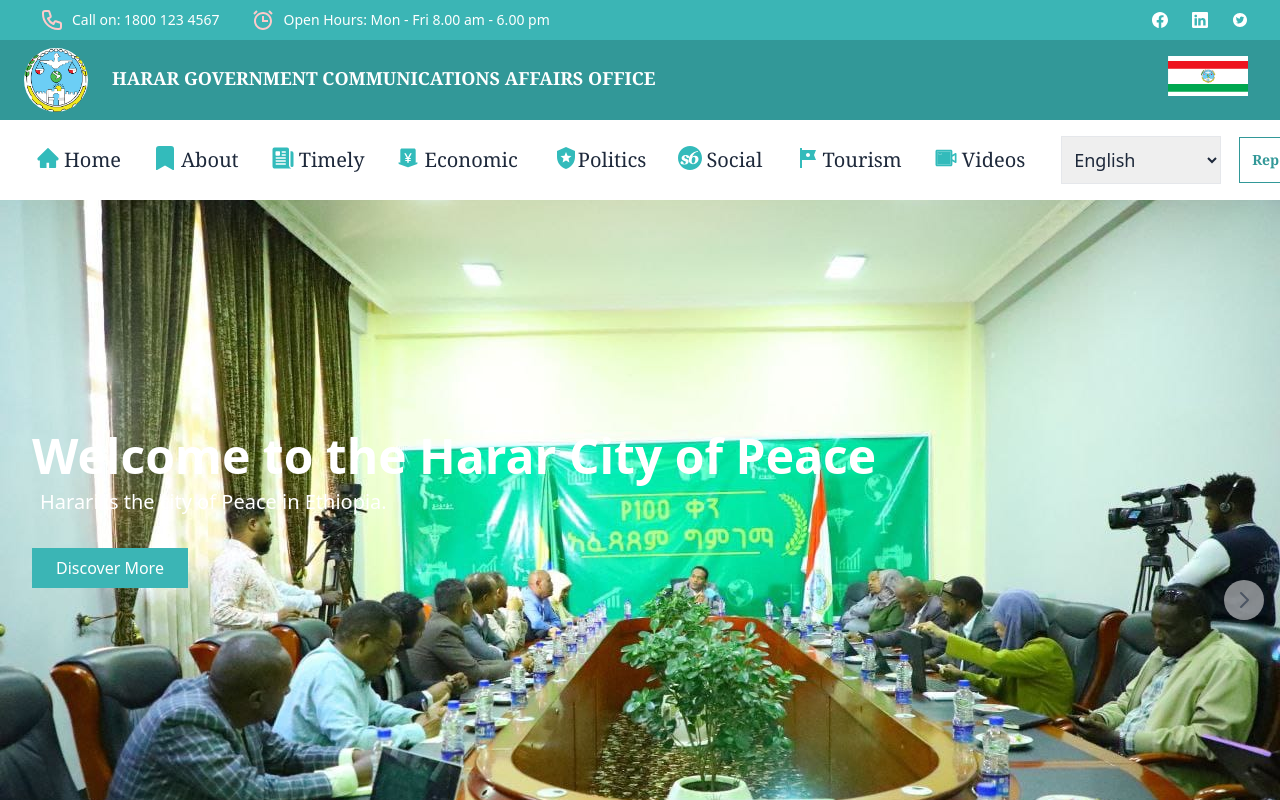
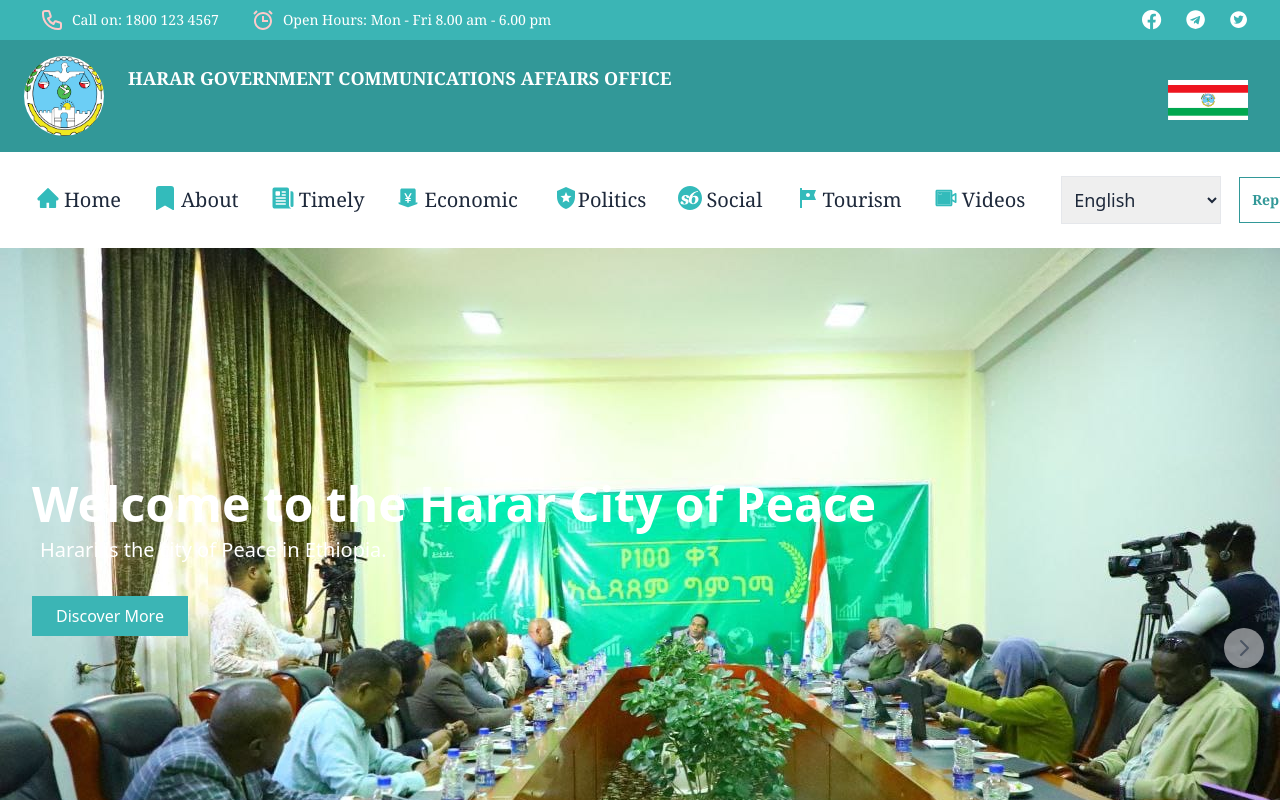
Before and after one commit to fufex3934/frontend, a React (Vite) app: page / in a window 1280 px wide. Shown: the top 800 px of the page. Built offline with nearby package versions, Linux system fonts and the light colour scheme.

Commit message:
Here We are Back

```diff
--- a/src/components/navbars/bottomnav/BottomNav.jsx
+++ b/src/components/navbars/bottomnav/BottomNav.jsx
@@ -34,7 +34,7 @@ const BottomNavbar = () => {
   return (
 
       <nav className={`navbar ${showNavbar ? 'fixed top-0 z-50 left-0 right-0 transition: all 300ms ease-in-out shadow-md' : ''} lg:block shadow-xl`}>
-      <div className="bg-white/100   p-4">
+      <div className="bg-white/100 py-6  p-4">
         <ul className="flex items-center">
           {!isOpen && (
             <div className="mr-2">
--- a/src/components/navbars/middleNav/MiddleNav.jsx
+++ b/src/components/navbars/middleNav/MiddleNav.jsx
@@ -1,23 +1,23 @@
 import React from 'react';
 const MiddleNav = () => {
   return (
-    <div className=' hidden md:hidden lg:flex bg-[#329898] h-20 relative'>
+    <div className=' hidden md:hidden lg:flex bg-[#329898] h-28 relative'>
                     <a href="/">
                     <img
-                      className="h-16 w-16  ml-6 mt-2 rounded-full"
+                      className="h-20 w-20  ml-6 mt-4 mb-4 rounded-full"
                       src="/harar.png"
                       alt="Logo"
                     />
                   </a>
 
                 <h1 className='uppercase ml-6 text-white
-                mt-6 font-semibold font-serif text-lg '>
+                mt-6 font-semibold font-serif text-lg mt-10'>
                     Harar Government Communications Affairs Office
                     </h1>
                    <div className='flex justify-evenly absolute right-8'>
                                     <a href="#">
                     <img
-                      className="h-32 md:h-10 w-72 md:w-20 ml-6 mt-4"
+                      className="h-32 md:h-10 w-72 md:w-20 ml-6 mt-10"
                       src="images/har.png"
                       alt="Logo"
                     />
--- /dev/null
+++ b/src/components/navbars/topnav/TopNav.css
@@ -0,0 +1,10 @@
+button .change{
+    font-size: larger;
+    transition-duration: 1s;
+}
+button:hover .change{
+    color: white;
+}
+button .change:hover{
+    font-size: x-large;
+}
--- a/src/components/navbars/topnav/TopNav.jsx
+++ b/src/components/navbars/topnav/TopNav.jsx
@@ -2,8 +2,9 @@ import React from 'react';
 import { HiOutlinePhone } from 'react-icons/hi';
 import { BiAlarm } from 'react-icons/bi';
 import { BsFacebook } from 'react-icons/bs'
-import { BsLinkedin } from 'react-icons/bs'
+import { FaTelegram } from 'react-icons/fa'
 import { AiFillTwitterCircle } from 'react-icons/ai'
+import './TopNav.css'
 
 const TopNav = () => {
   // Check if the device is a mobile device
@@ -19,26 +20,26 @@ const TopNav = () => {
       <div className="flex flex-col sm:flex-row items-center relative left-8">
         <a
           href="tel:+25164963831"
-          className="text-white transition ease-in-out duration-300 decoration-0 flex items-center hover:text-orange-600 sm:mr-8"
+          className="text-white font-serif transition ease-in-out duration-300 decoration-0 flex items-center hover:text-orange-600 sm:mr-8"
         >
           <HiOutlinePhone className="text-red-200 mr-2 text-2xl" />
           <span className="text-sm ">Call on: 1800 123 4567</span>
         </a>
         <span className="text-white flex items-center mt-4 sm:mt-0">
           <BiAlarm className="text-red-200 mr-2 text-2xl" />
-          <span className="text-sm ">Open Hours: Mon - Fri 8.00 am - 6.00 pm</span>
+          <span className="text-sm font-serif">Open Hours: Mon - Fri 8.00 am - 6.00 pm</span>
         </span>
       </div>
       <div className="flex mt-4 relative right-6 sm:mt-0">
-        <a href="#" className="text-white ml-6 sm:ml-0 sm:mr-6 hover:text-orange-600">
-          <BsFacebook/>
-        </a>
-        <a href="#" className="text-white ml-6 sm:ml-0 sm:mr-6 hover:text-orange-600">
-          <BsLinkedin/>
-        </a>
-        <a href="#" className="text-white ml-6 sm:ml-0 hover:text-orange-600">
-          <AiFillTwitterCircle />
-        </a>
+        <button className="text-white ml-6 sm:ml-0 sm:mr-6 hover:text-orange-600">
+          <BsFacebook className='change' />
+        </button>
+        <button className="text-white ml-6 sm:ml-0 sm:mr-6 hover:text-orange-600">
+          <FaTelegram className='change' />
+        </button>
+        <button className="text-white ml-6 sm:ml-0 hover:text-orange-600">
+          <AiFillTwitterCircle className='change' />
+        </button>
       </div>
     </div>
   );
--- a/src/index.css
+++ b/src/index.css
@@ -8,4 +8,6 @@
 }
 body{
     overflow-x: hidden;
+    -webkit-font-smoothing: antialiased;
+    -moz-osx-font-smoothing:grayscale;
 }
```
